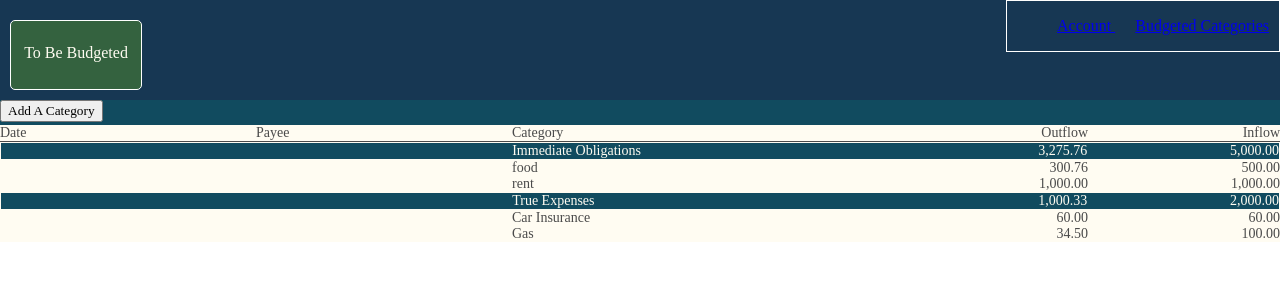
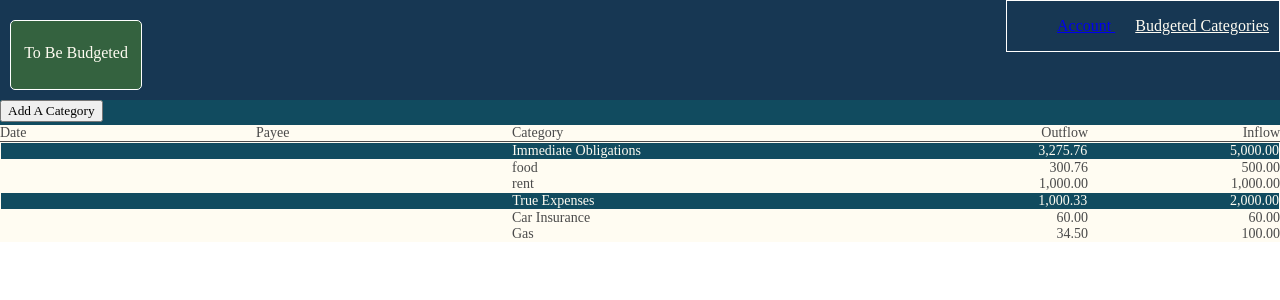
Before and after one commit to anbe6083/Budget_Application, a React (Create React App) app: page /budget in a window 1280 px wide. Shown: the top 300 px of the page. Built offline with nearby package versions, Linux system fonts and the light colour scheme.

Commit message:
Added styling for Links

```diff
--- a/src/App.css
+++ b/src/App.css
@@ -44,6 +44,10 @@
   padding: 10px;
   color: #FFFCF2;
   display: inline;
+}
+
+Link {
+  color: white;
 }
 
 .mainBody {
--- a/src/TopBar.js
+++ b/src/TopBar.js
@@ -1,7 +1,7 @@
 import React, { Component } from 'react';
 import './App.css';
 import Balance from './Balance';
-import {Link} from 'react-router-dom';
+import {NavLink} from 'react-router-dom';
 export default class TopBar extends Component {
     constructor(props) {
         super(props);
@@ -12,8 +12,8 @@ export default class TopBar extends Component {
             <div className="TopBarContainer">
                 <div className='navBar'>
                     <ul>
-                        <li> <Link to={`/`}> Account </Link> </li>
-                        <li><Link to={`/budget`}> Budgeted Categories </Link> </li>
+                        <li> <NavLink to={`/`} exact activeStyle={{color: '#FFFCF2'}}> Account </NavLink> </li>
+                        <li><NavLink to={`/budget`} exact activeStyle={{color: '#FFFCF2'}}> Budgeted Categories </NavLink> </li>
                     </ul>
                     {/* <a href='#'>Budgeted Categories</a>
                     <a href='#'>Account</a> */}
```
